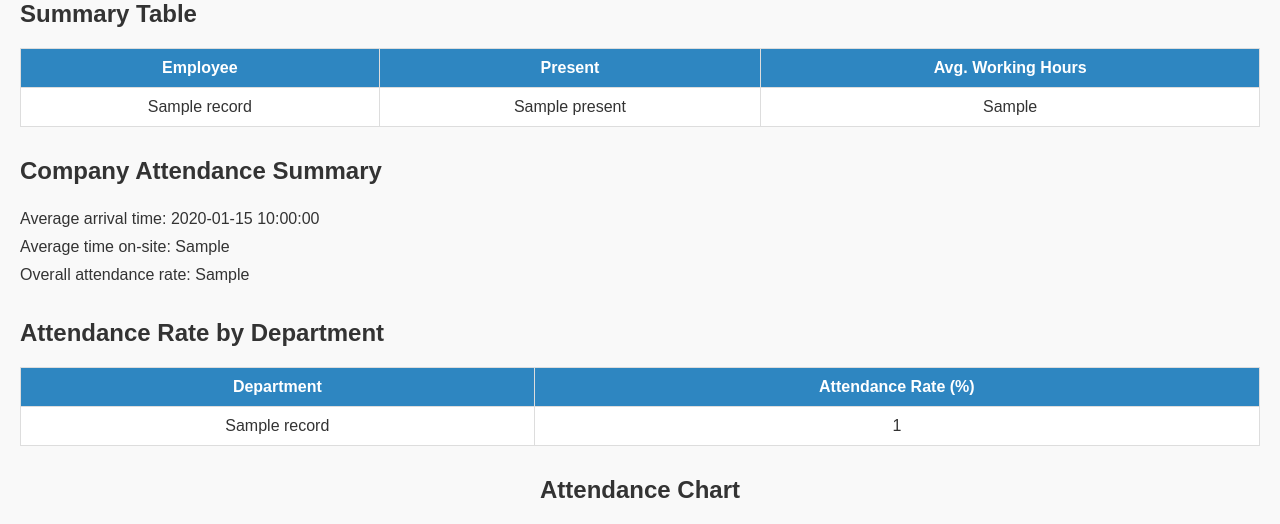
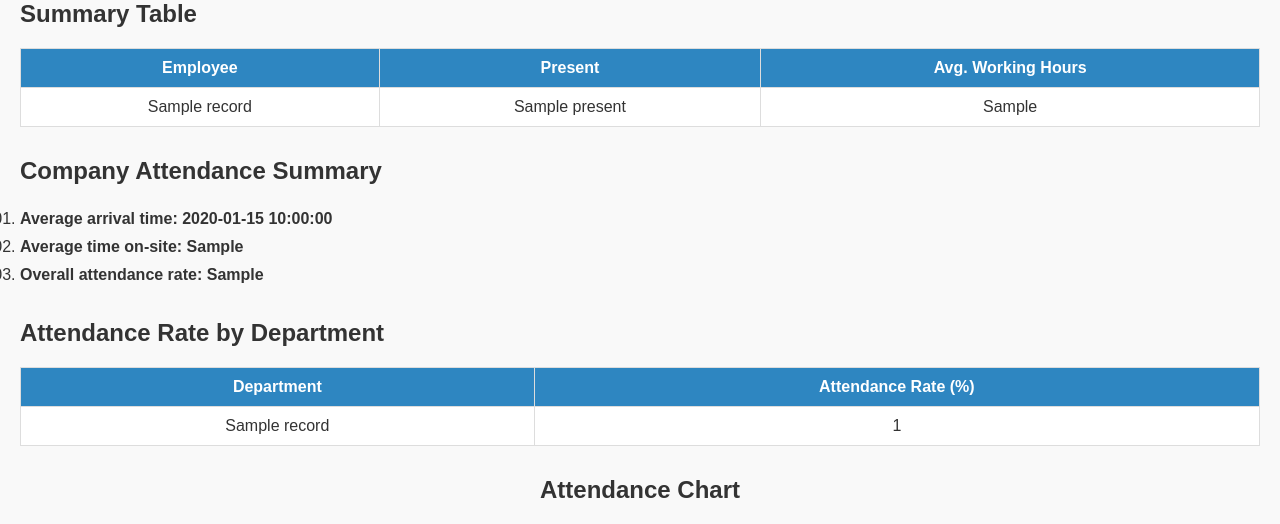
Before and after one commit to Ntchinda-Giscard/vvims-backend, a Python web app: template template/reports.html in a window 1280 px wide. Shown: the part 128-652 px from the top of the page. Run offline with Jinja, Linux system fonts and the light colour scheme; the template is opened without the code that fills it: most values are stand-ins (such as "Sample title", 1, 10 or a date in 2020).

Commit message:
follow am play

```diff
--- a/template/reports.html
+++ b/template/reports.html
@@ -38,7 +38,7 @@
       margin-top: 20px;
     }
     ul.summary-list {
-      list-style-type: none;
+      list-style-type: decimal-leading-zero;
       padding: 0;
     }
     ul.summary-list li {
@@ -82,9 +82,9 @@
   <section>
     <h2>Company Attendance Summary</h2>
     <ul class="summary-list">
-      <li>Average arrival time: {{ summary.arrival_time }}</li>
-      <li>Average time on-site: {{ summary.avr_office_hours }}</li>
-      <li>Overall attendance rate: {{ summary.overall_perc }}</li>
+      <li> <strong> Average arrival time: {{ summary.arrival_time }} </strong> </li>
+      <li> <strong> Average time on-site: {{ summary.avr_office_hours }} </strong> </li>
+      <li> <strong> Overall attendance rate: {{ summary.overall_perc }} </strong> </li>
     </ul>
   </section>
 
```
